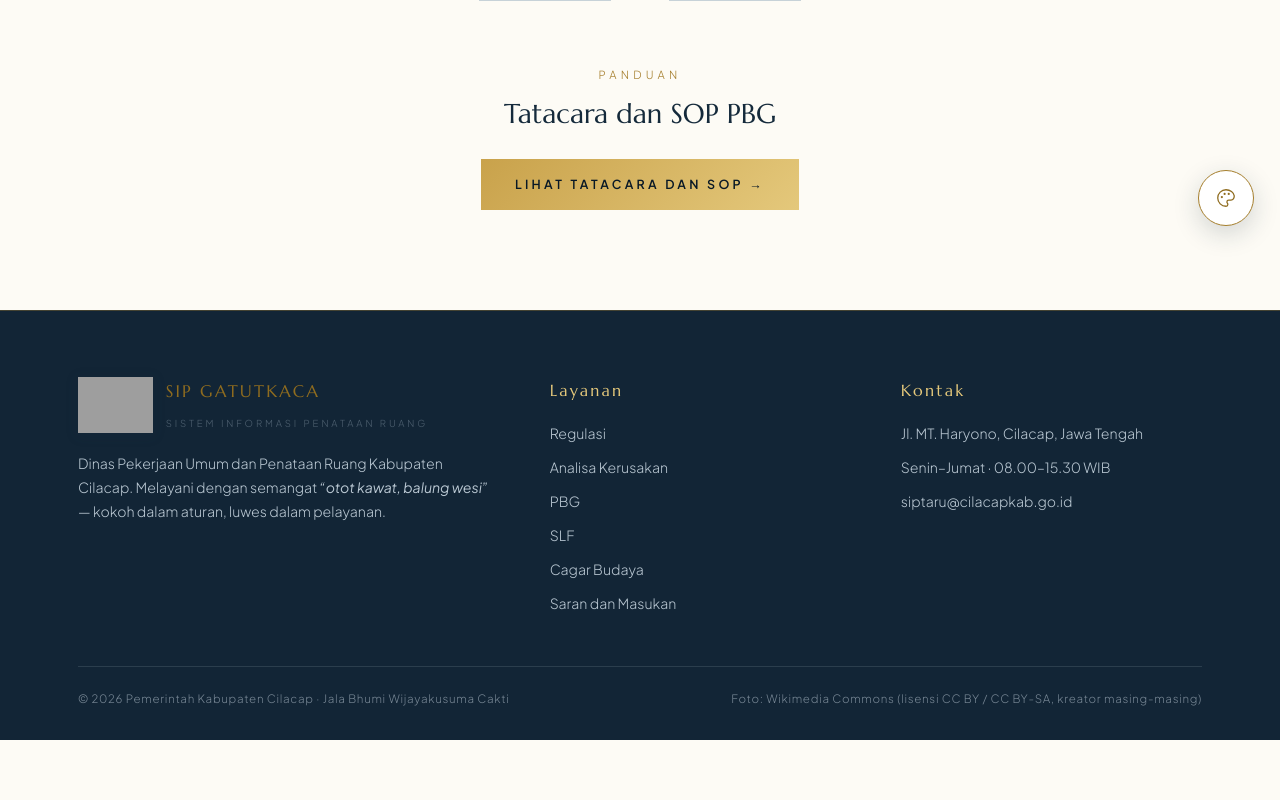
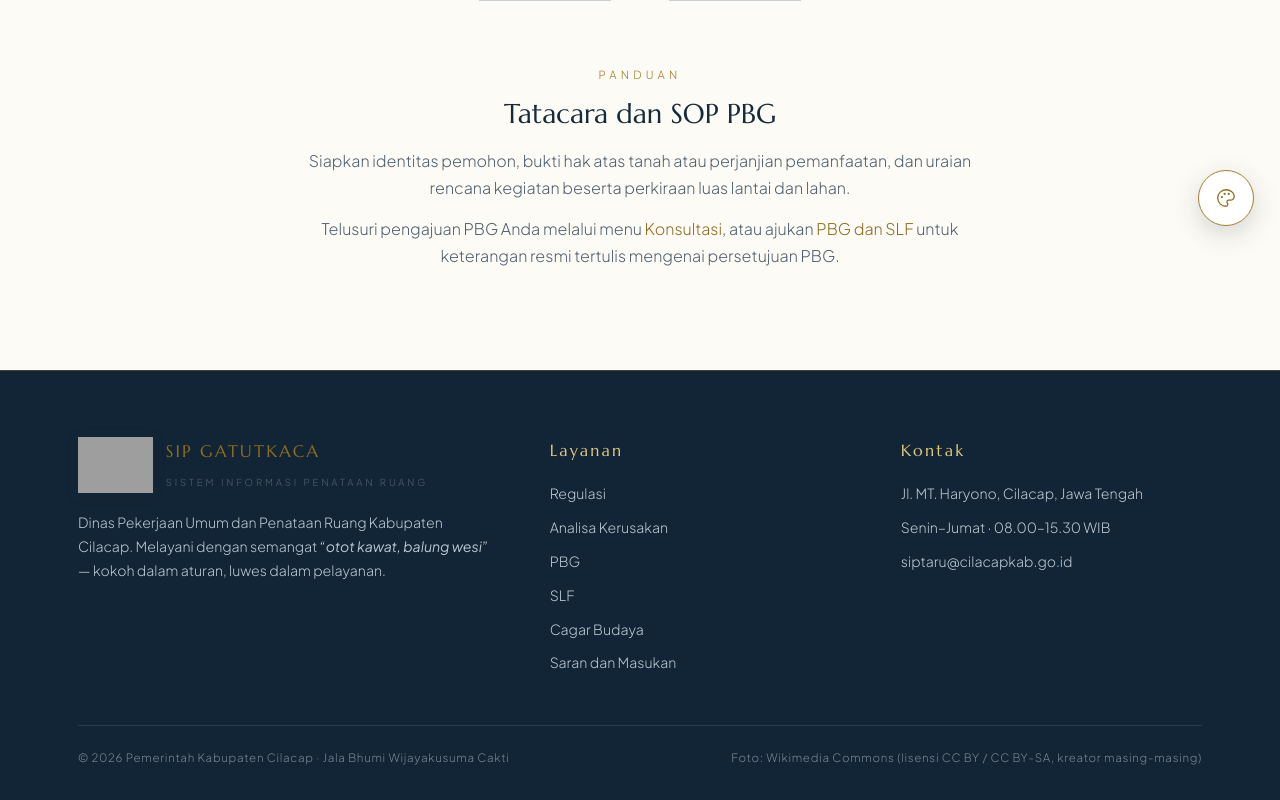
Before and after one commit to simbgsemarang-code/sipgatutkaca, a CodeIgniter app: page /pbg in a window 1280 px wide. Shown: the part 548-1348 px from the top of the page. Before the commit the page ends 1288 px from the top, so only its background shows below. Run offline with CodeIgniter, Linux system fonts and the light colour scheme; grey boxes are pictures that could not be loaded.

Commit message:
Halaman PBG: masukkan langsung isi Tatacara PBG, bukan cuma tautan
Sebelumnya tombol "Lihat Tatacara dan SOP" mengarah ke tatacara.php.
Diganti jadi konten langsung di halaman ini (dua paragraf), supaya
halaman PBG tidak bergantung pada tatacara.php - rencananya halaman
itu akan diganti dengan hal lain di masa depan.

Isinya diambil dari 2 langkah yang relevan untuk PBG di
tatacara.php (SIMBG & PBG), disusun ulang urutannya jadi
persiapan dulu baru pelacakan pengajuan supaya alurnya masuk akal
sebagai konten mandiri:
- Apa yang perlu disiapkan pemohon (identitas, bukti tanah, uraian
  rencana kegiatan).
- Cara menelusuri pengajuan lewat Konsultasi, tautan ke Konsultasi
  dan ITR dipertahankan sama seperti sumber aslinya.

```diff
--- a/application/views/pages/pbg.php
+++ b/application/views/pages/pbg.php
@@ -248,10 +248,11 @@ footer{background:var(--foot);color:#F8F4EA;padding:66px 0 32px;border-top:1px s
       </div>
     </div>
 
-    <div class="reveal" style="margin-top:64px;text-align:center">
+    <div class="reveal" style="margin-top:64px;text-align:center;max-width:680px;margin-left:auto;margin-right:auto">
       <p class="eyebrow">Panduan</p>
       <h2 style="font-size:clamp(1.3rem,2.2vw,1.7rem);margin:0 auto">Tatacara dan SOP PBG</h2>
-      <a class="btn btn-gold" style="margin-top:28px" href="<?php echo base_url('tatacara'); ?>">Lihat Tatacara dan SOP →</a>
+      <p class="section-lead" style="margin:16px auto 0">Siapkan identitas pemohon, bukti hak atas tanah atau perjanjian pemanfaatan, dan uraian rencana kegiatan beserta perkiraan luas lantai dan lahan.</p>
+      <p class="section-lead" style="margin-top:14px">Telusuri pengajuan PBG Anda melalui menu <a href="<?php echo base_url('konsultasi'); ?>" style="color:var(--gold-300)">Konsultasi</a>, atau ajukan <a href="<?php echo base_url('itr'); ?>" style="color:var(--gold-300)">PBG dan SLF</a> untuk keterangan resmi tertulis mengenai persetujuan PBG.</p>
     </div>
   </div>
 </section>
```
